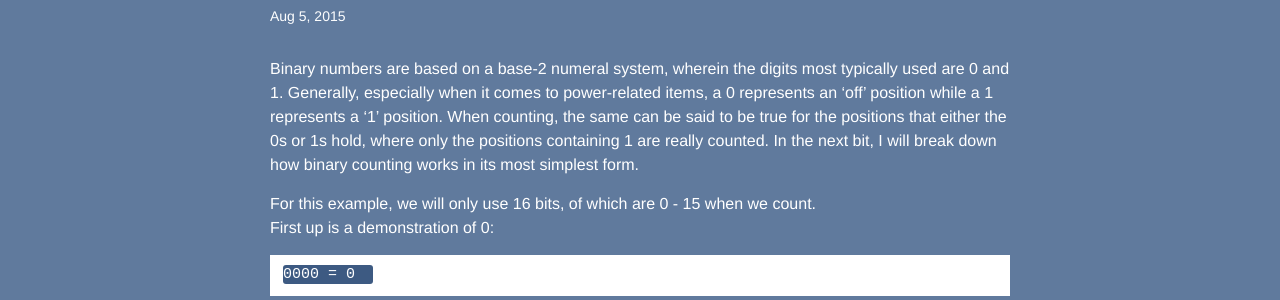
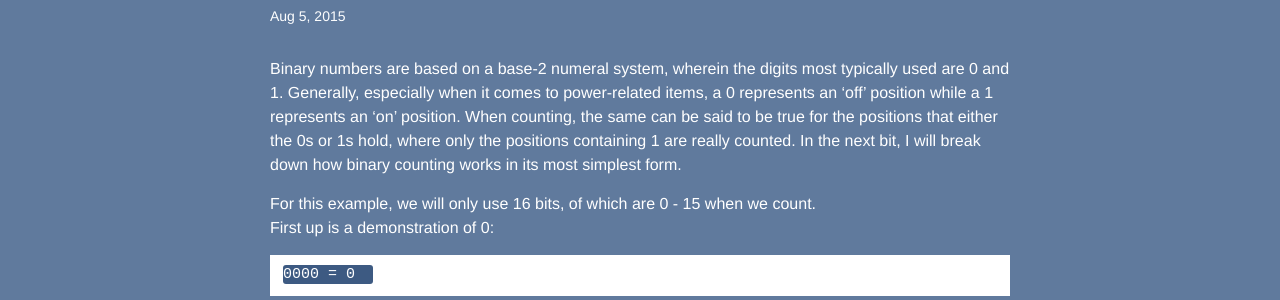
Before and after one commit to BluestarNEO/BluestarNEO.github.io, a Jekyll site: the page built from _posts/2015-08-05-a-bit-of-binary.markdown, in a window 1280 px wide. Shown: the part 136-436 px from the top of the page. Built offline with Jekyll 4.4.1, drawn with Linux system fonts in a browser that asks for light colours; nearby versions of some CDN libraries.

Commit message:
fixed typo

```diff
--- a/_posts/2015-08-05-a-bit-of-binary.markdown
+++ b/_posts/2015-08-05-a-bit-of-binary.markdown
@@ -5,7 +5,7 @@ date:   2015-08-05
 categories: jekyll update
 ---
 Binary numbers are based on a base-2 numeral system, wherein the digits most typically used are 0 and 1. Generally,
-especially when it comes to power-related items, a 0 represents an 'off' position while a 1 represents a '1' position.
+especially when it comes to power-related items, a 0 represents an 'off' position while a 1 represents an 'on' position.
 When counting, the same can be said to be true for the positions that either the 0s or 1s hold, where only the positions
 containing 1 are really counted. In the next bit, I will break down how binary counting works in its most simplest form.
 
```
